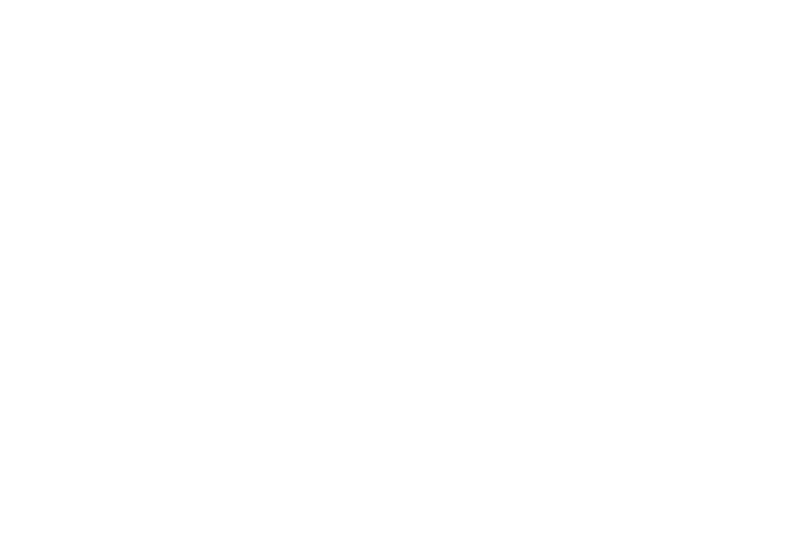
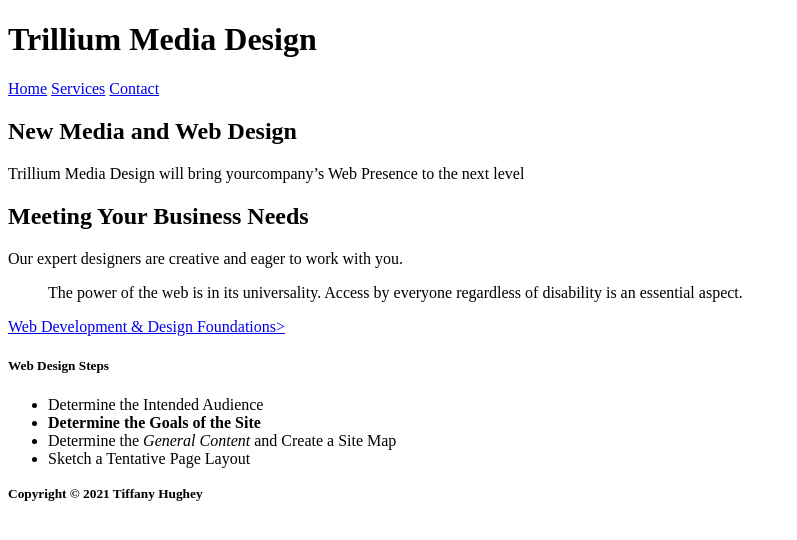
Before and after one commit to 44144-fa21/ch2inclassnotes-tkhughey, a plain HTML site: page index.html in a window 1280 px wide. Shown: the whole page, without its empty margins (0-797 px from the left). Drawn offline with Linux system fonts and the light colour scheme.

Commit message:
chapter 2 notes
Added Ch 2 notes in index services and contact

```diff
--- a/index.html
+++ b/index.html
@@ -1,10 +1,38 @@
 <!DOCTYPE html>
 <html lang="en">
 	<head>
-		<title>LASTNAME Chapter 2 InClass Notes</title>
+		<title>Hughey Chapter 2 InClass Notes</title>
 		<meta charset="utf-8">
 	</head>
 	<body>
+		<h1>Trillium Media Design</h1>
+		<nav>
+			<a href="index.html">Home</a>
+			<a href="services.html">Services</a>
+			<a href="contact.html">Contact</a>
+		</nav>
+		<main>
+			<h2>New Media and Web Design</h2>
+			<p>Trillium Media Design will bring yourcompany&rsquo;s Web Presence
+				to the next level</p>
+			<h2>Meeting Your Business Needs</h2>
+			<p>Our expert designers are creative and eager to work with you.</p>
+			<blockquote>The power of the web is in its universality. Access by everyone
+				regardless of disability is an essential aspect.
+			</blockquote>
+			<a href="http://webdevfoundations.net">Web Development &amp; Design Foundations>
+			</a>
 
+			<h5>Web Design Steps</h5>
+				<ul>
+					<li>Determine the Intended Audience</li>
+					<li><strong>Determine the Goals of the Site</strong></li>
+					<li>Determine the <em>General Content</em> and Create a Site Map</li>
+					<li>Sketch a Tentative Page Layout</li>
+				</ul>
+			</main>
+			<footer>
+				<p><small><strong>Copyright &copy; 2021 Tiffany Hughey</strong></small></p>
+			</footer>
 	</body>
 </html>
```
